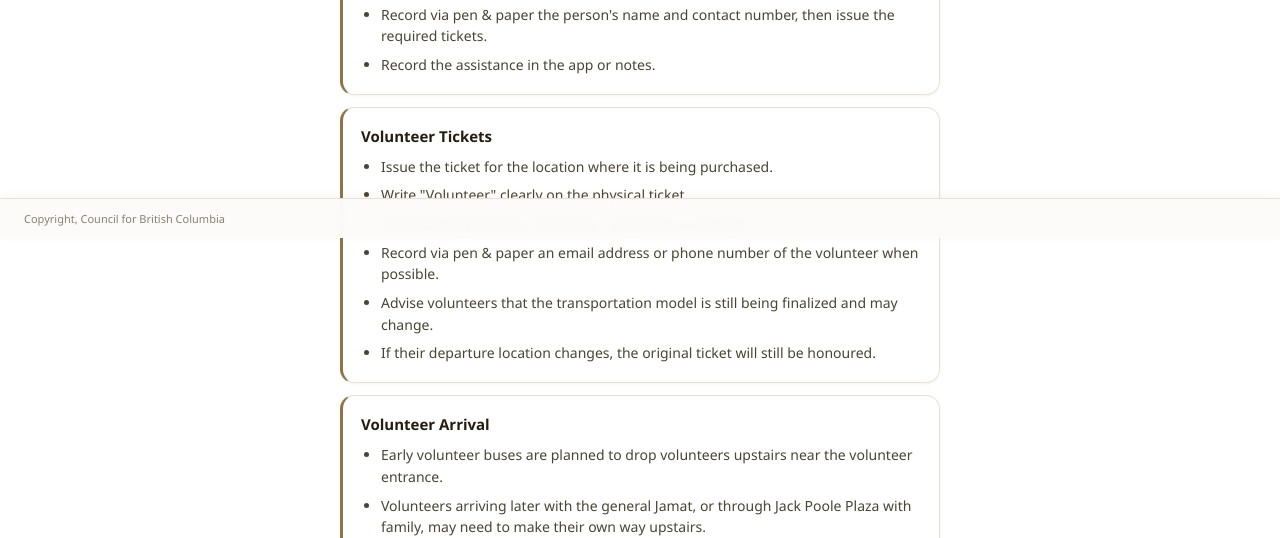
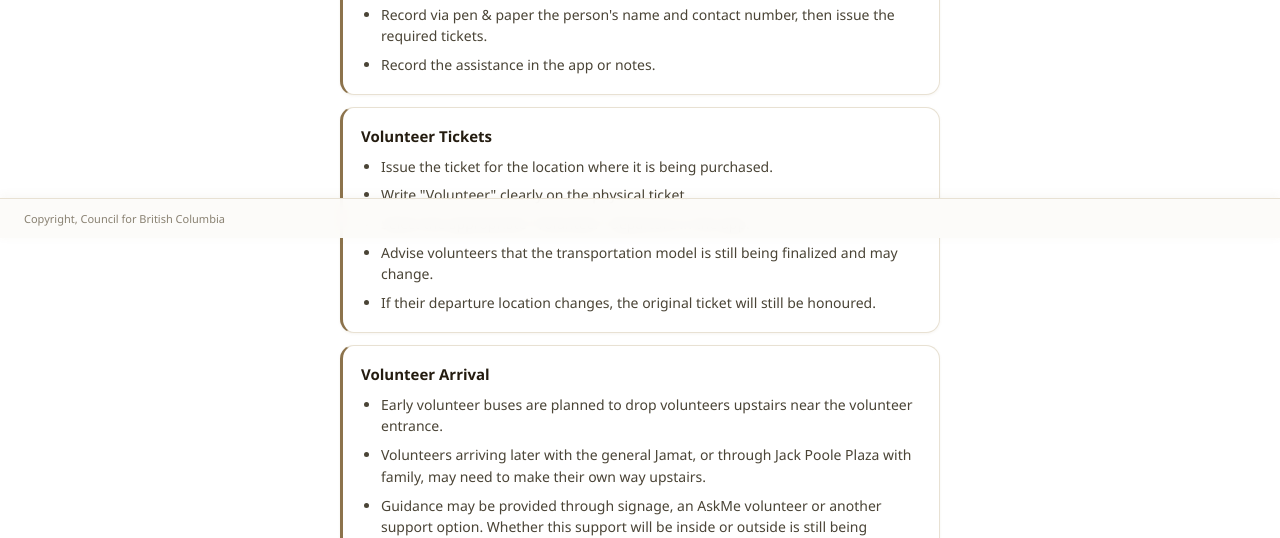
Before and after one commit to tabreeksomani/ticketing-system, a website: page instructions.html in a window 1280 px wide. Shown: the part 562-1100 px from the top of the page. Drawn offline with Linux system fonts and the light colour scheme; no server answers.

Commit message:
Updated instructions for volunteer tickets

```diff
--- a/instructions.html
+++ b/instructions.html
@@ -63,7 +63,6 @@
         <li>Issue the ticket for the location where it is being purchased.</li>
         <li>Write "Volunteer" clearly on the physical ticket.</li>
         <li>Select the appropriate "Volunteer" departure in the app.</li>
-        <li>Record via pen &amp; paper an email address or phone number of the volunteer when possible.</li>
         <li>Advise volunteers that the transportation model is still being finalized and may change.</li>
         <li>If their departure location changes, the original ticket will still be honoured.</li>
       </ul>
```
